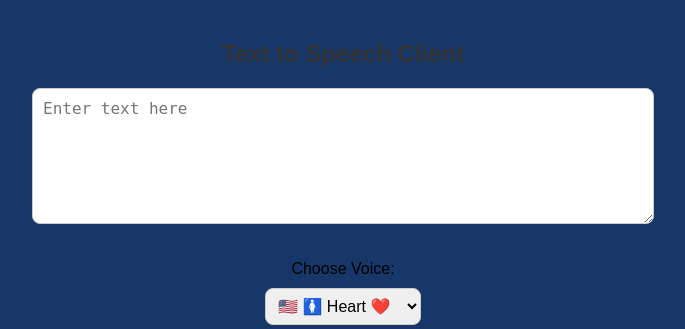
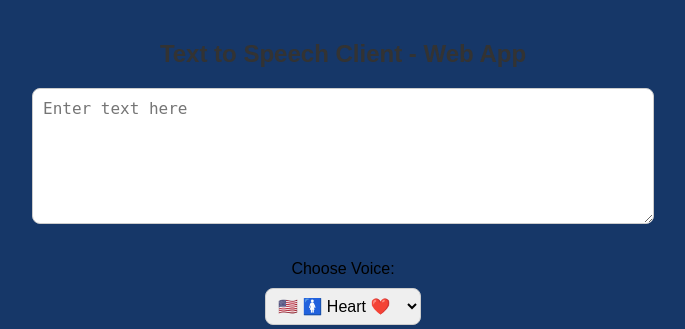
Before and after one commit to OTDavid9/Text_to_Speech, a FastAPI app: page / in a window 1280 px wide. Shown: the top 329 px of the page, without its empty margins (297-982 px from the left). Run offline with FastAPI, Linux system fonts and the light colour scheme; parts of the project's set-up code (start-up, migrations or seed data) failed here and were passed over.

Commit message:
Update index.html

```diff
--- a/templates/index.html
+++ b/templates/index.html
@@ -2,11 +2,11 @@
 <html lang="en">
 <head>
     <meta charset="UTF-8">
-    <title>Text to Speech Client</title>
+    <title>Text to Speech Client </title>
     <link rel="stylesheet" type="text/css" href="styles.css">
 </head>
 <body>
-    <h2>Text to Speech Client</h2>
+    <h2>Text to Speech Client - Web App</h2>
     <textarea id="textInput" rows="6" cols="50" placeholder="Enter text here"></textarea><br><br>
 
     <label for="voiceSelect">Choose Voice:</label>
```
